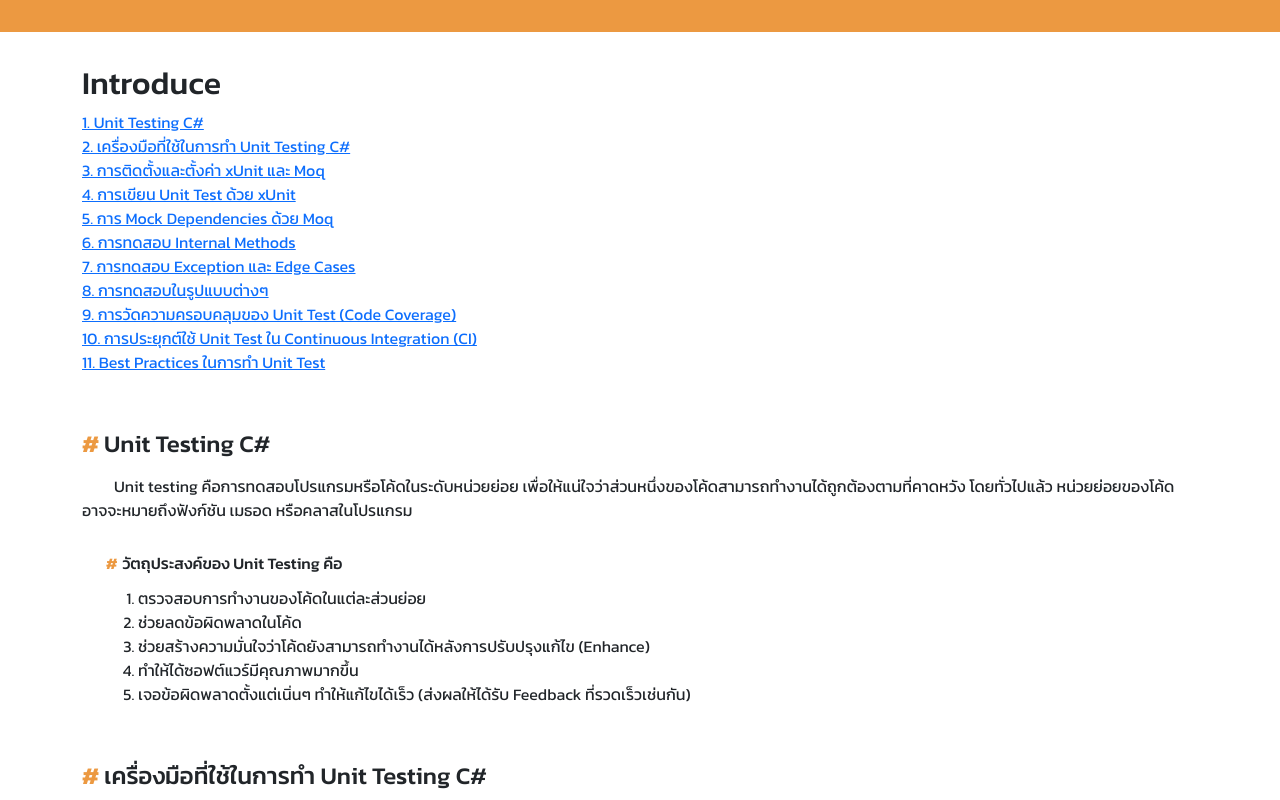
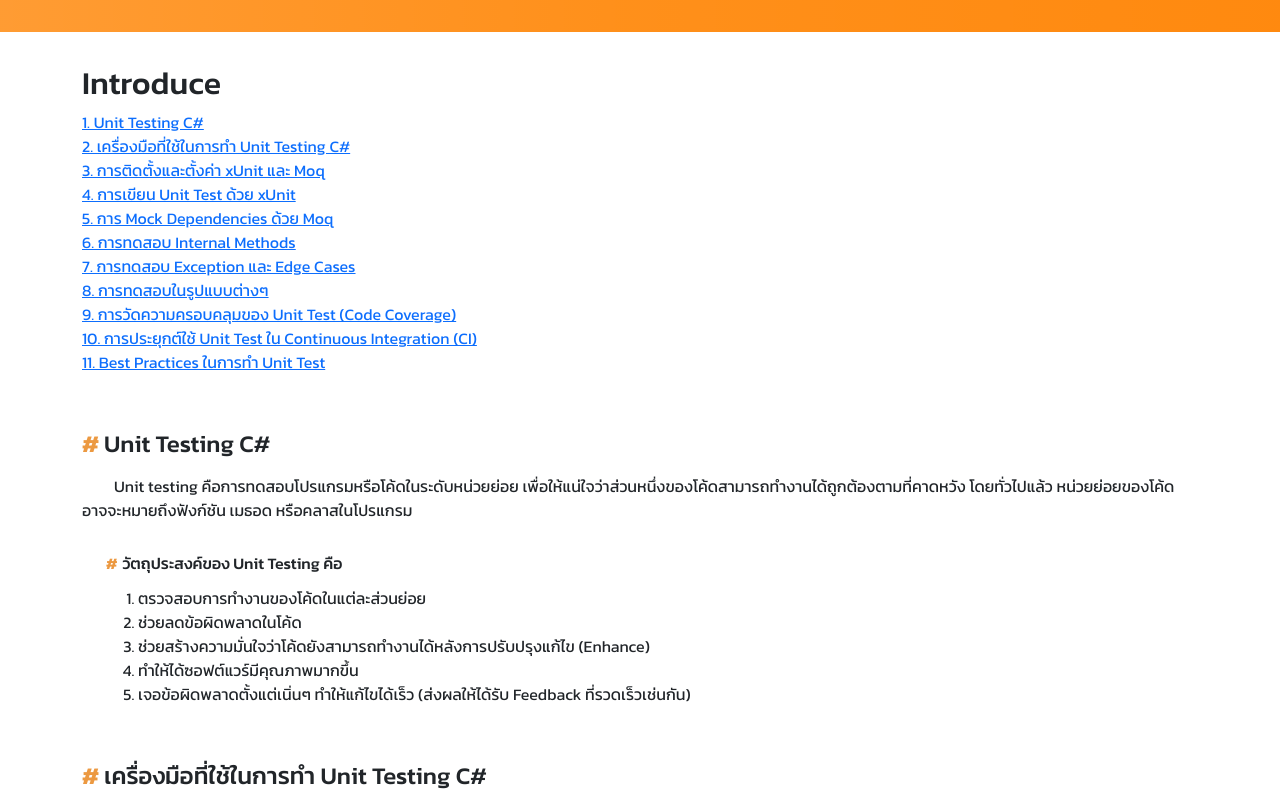
Before and after one commit to ModMastei2/modmastei2.github.io, a plain HTML site: page index.html in a window 1280 px wide. Shown: the top 800 px of the page. Drawn offline with nearby package versions, Linux system fonts and the light colour scheme.

Commit message:
update footer

```diff
--- a/index.html
+++ b/index.html
@@ -26,18 +26,20 @@
             font-weight: 400;
         }
 
-        header {
-            background-color: #ec9941;
+        header,footer{
+            background: rgb(255,131,0);
+            background: linear-gradient(90deg, rgba(255,131,0,0.7982842795321253) 0%, rgba(255,131,0,0.8991246156665791) 49%, rgba(255,130,0,0.9411414223892682) 100%);
             height: 2rem;
             width: 100%;
+            color: #333;
+        }
+        header {
             margin-bottom: 2em;
         }
 
         footer {
-            background-color: #ec9941;
             margin-top: 5em;
-            height: 2rem;
-            width: 100%;
+
             font-weight: 500;
             position: relative;
         }
```
